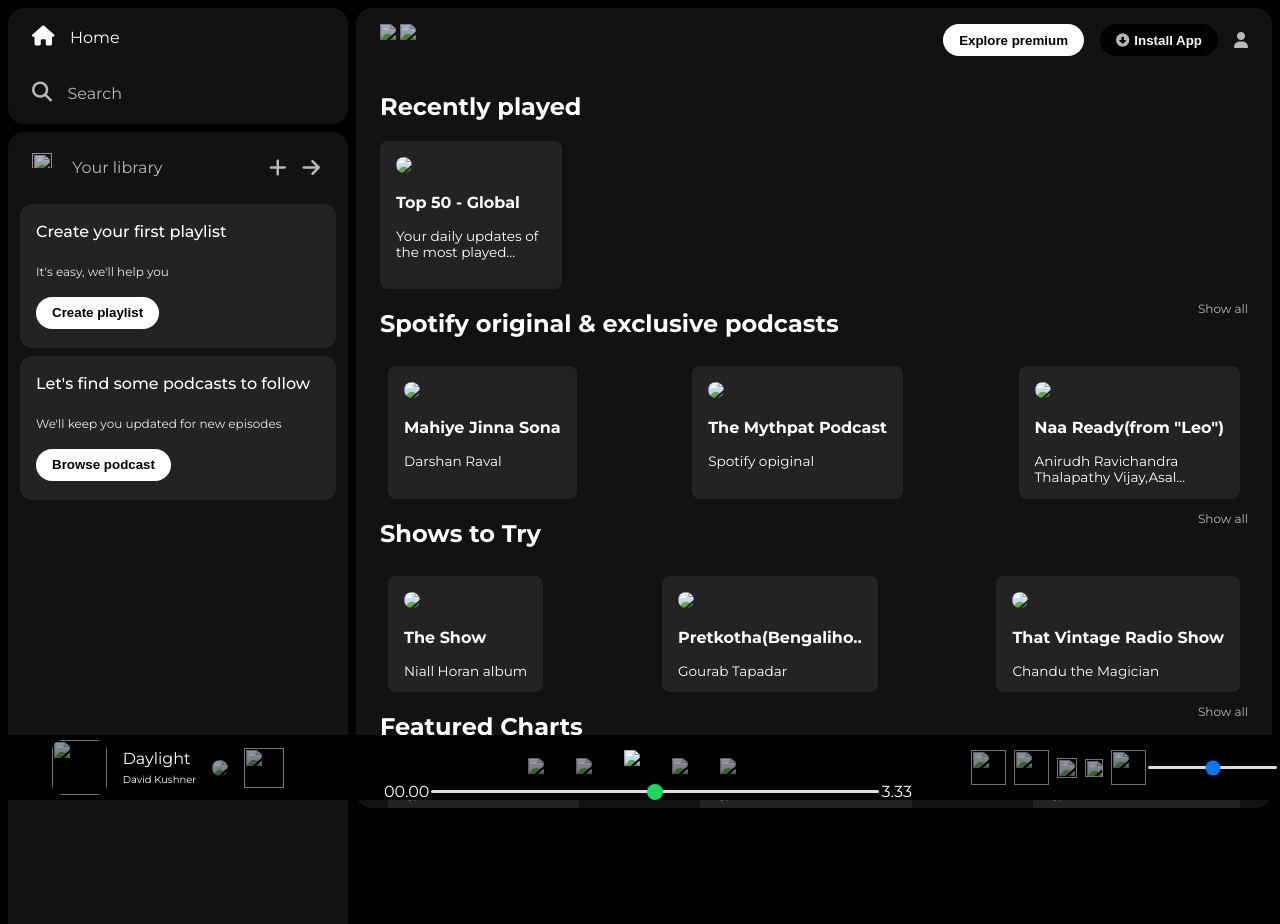
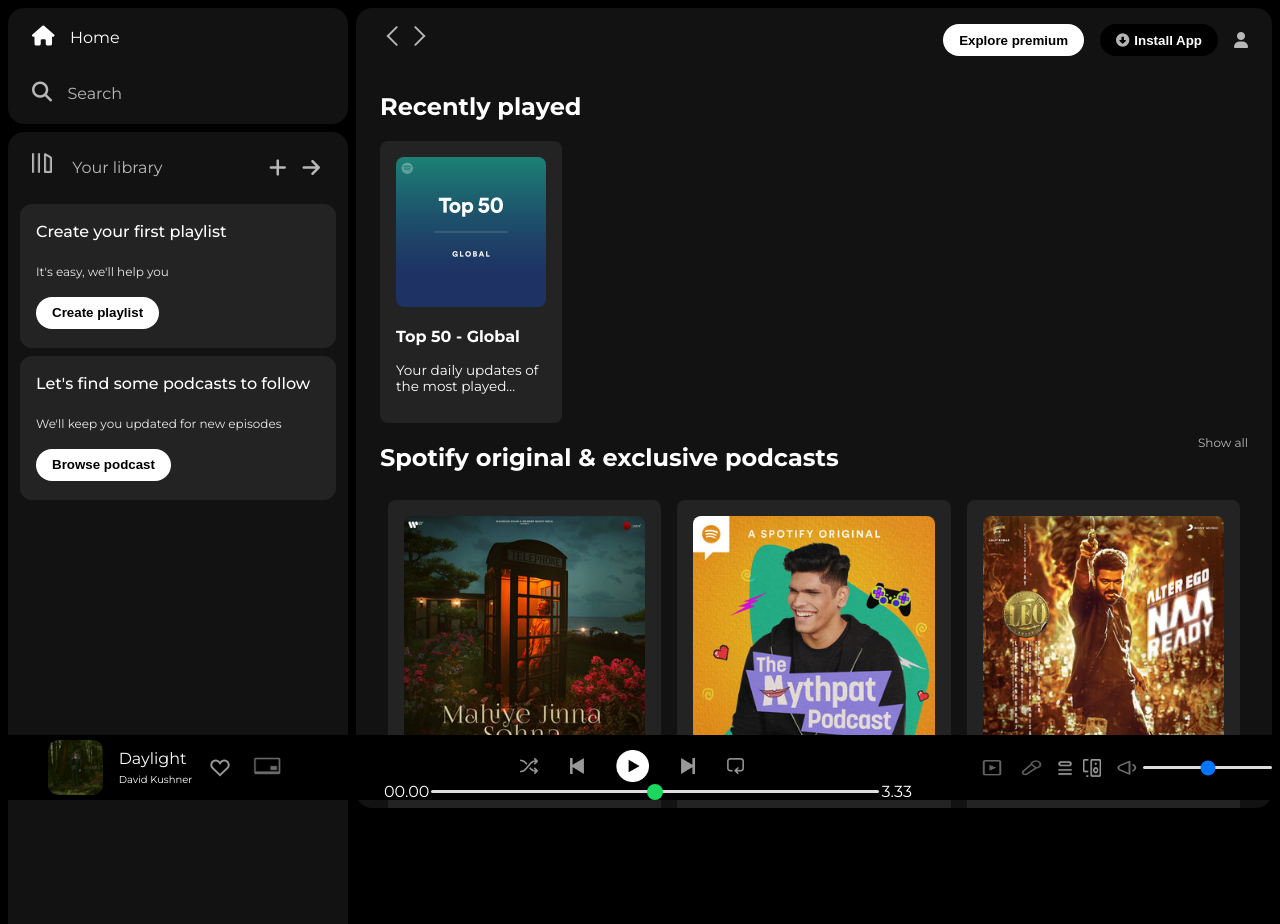
Before and after one commit to Aadrika14/spotify, a plain HTML site: page index.html in a window 1280 px wide. Shown: the top 924 px of the page. Drawn offline with Linux system fonts and the light colour scheme; a web font is replaced by a local one.

Commit message:
Update index.html

```diff
--- a/index.html
+++ b/index.html
@@ -9,7 +9,7 @@
     <link rel="preconnect" href="https://fonts.gstatic.com" crossorigin>
     <link href="https://fonts.googleapis.com/css2?family=Lato:wght@400;700&family=Montserrat:ital,wght@0,300;0,400;0,500;0,700;1,600&family=Playfair+Display:ital,wght@0,600;1,400&family=Poppins:wght@700&family=Roboto:wght@400;700&display=swap" rel="stylesheet">
     <link rel="stylesheet" href="https://cdnjs.cloudflare.com/ajax/libs/font-awesome/6.4.2/css/all.min.css" integrity="sha512-z3gLpd7yknf1YoNbCzqRKc4qyor8gaKU1qmn+CShxbuBusANI9QpRohGBreCFkKxLhei6S9CQXFEbbKuqLg0DA==" crossorigin="anonymous" referrerpolicy="no-referrer" />
-    <link rel="icon" href="./assets/logo.png">
+    <link rel="icon" href="./logo.png">
 </head>
 <body>
     <div class="main">
@@ -30,7 +30,7 @@
 
                     <div class="options">
                         <div class="options-option nav-option">
-                        <img src="./assets/library_icon.png">
+                        <img src="./library_icon.png">
                         <a href="#">Your library</a>
                     </div>
                     <div>
@@ -58,8 +58,8 @@
         <div class="main-content">
             <div class="sticky-nav">
                 <div class="sticky-nav-img">
-                    <img src="./assets/backward_icon.png">
-                    <img src="./assets/forward_icon.png" class="hide">
+                    <img src="./backward_icon.png">
+                    <img src="./forward_icon.png" class="hide">
                 </div>
                 <div class="sticky-nav-options">
                     <button class="badge nav-item hide">Explore premium</button>
@@ -71,7 +71,7 @@
                 <h2>Recently played</h2>
                 <div class="card-container">
                     <div class="card">
-                        <img src="./assets/card1img.jpeg" class="card-img">
+                        <img src="./card1img.jpeg" class="card-img">
                         <p class="card-title">Top 50 - Global</p>
                         <p class="card-info">Your daily updates of the most played...</p>
                     </div>
@@ -85,7 +85,7 @@
                 <div class="card-many">
                 <div class="card-container">
                     <div class="card-2">
-                        <img src="./assets/card2img.jpeg" class="card-img">
+                        <img src="./card2img.jpeg" class="card-img">
                         <p class="card-title">Mahiye Jinna Sona</p>
                         <p class="card-info">Darshan Raval</p>
                     </div>
@@ -93,7 +93,7 @@
 
                     <div class="card-container">
                         <div class="card-2">
-                            <img src="./assets/card8img.jpeg" class="card-img">
+                            <img src="./card8img.jpeg" class="card-img">
                             <p class="card-title">The Mythpat Podcast</p>
                             <p class="card-info">Spotify opiginal</p>
                         </div>
@@ -101,7 +101,7 @@
 
                     <div class="card-container">
                         <div class="card-2">
-                            <img src="./assets/card4img.jpeg" class="card-img">
+                            <img src="./card4img.jpeg" class="card-img">
                             <p class="card-title">Naa Ready(from "Leo")</p>
                             <p class="card-info">Anirudh Ravichandra<br>Thalapathy Vijay,Asal...</p>
                         </div>
@@ -117,7 +117,7 @@
                 <div class="card-many">
                 <div class="card-container">
                     <div class="card-2">
-                        <img src="./assets/card7img.jpeg" class="card-img">
+                        <img src="./card7img.jpeg" class="card-img">
                         <p class="card-title">The Show</p>
                         <p class="card-info">Niall Horan album</p>
                     </div>
@@ -125,7 +125,7 @@
 
                     <div class="card-container">
                         <div class="card-2">
-                            <img src="./assets/card3img.jpeg" class="card-img">
+                            <img src="./card3img.jpeg" class="card-img">
                             <p class="card-title">Pretkotha(Bengaliho..</p>
                             <p class="card-info">Gourab Tapadar</p>
                         </div>
@@ -133,7 +133,7 @@
 
                     <div class="card-container">
                         <div class="card-2">
-                            <img src="./assets/card9img.jpeg" class="card-img">
+                            <img src="./card9img.jpeg" class="card-img">
                             <p class="card-title">That Vintage Radio Show</p>
                             <p class="card-info">Chandu the Magician</p>
                         </div>
@@ -149,7 +149,7 @@
                 <div class="card-many">
                 <div class="card-container">
                     <div class="card-2">
-                        <img src="./assets/card5img.jpeg" class="card-img">
+                        <img src="./card5img.jpeg" class="card-img">
                         <p class="card-title">Top Songs Globally</p>
                         <p class="card-info">All Songs</p>
                     </div>
@@ -157,7 +157,7 @@
 
                     <div class="card-container">
                         <div class="card-2">
-                            <img src="./assets/card6img.jpeg" class="card-img">
+                            <img src="./card6img.jpeg" class="card-img">
                             <p class="card-title">Top Songs Bollywood</p>
                             <p class="card-info">India</p>
                         </div>
@@ -165,7 +165,7 @@
 
                     <div class="card-container">
                         <div class="card-2">
-                            <img src="./assets/card10img.jpeg" class="card-img">
+                            <img src="./card10img.jpeg" class="card-img">
                             <p class="card-title">Top Songs Argentina</p>
                             <p class="card-info">Argentina</p>
                         </div>
@@ -219,21 +219,21 @@
             </div>
             <div class="music-player">
                 <div class="album">
-                        <img src="./assets/album_picture.jpeg" class="play-album">
+                        <img src="./album_picture.jpeg" class="play-album">
                    <p style="margin-right:1rem">Daylight<br><span style="font-size:10px">David Kushner</span></p>
                     <div class="hearts" style="margin-top:1rem;margin-bottom:1rem">
-                        <img src="./assets/album_icon1.png" class="player-album1">
-                        <img src="./assets/album_icon2.png" class="player-album2" style="height:40px;width:40px">
+                        <img src="./album_icon1.png" class="player-album1">
+                        <img src="./album_icon2.png" class="player-album2" style="height:40px;width:40px">
 
                     </div>
                 </div>
                 <div class="player">
                     <div class="player-controls">
-                       <img src="./assets/player_icon1.png" class="player-control-icon">
-                       <img src="./assets/player_icon2.png" class="player-control-icon">
-                       <img src="./assets/player_icon3.png" class="player-control-icon" style="opacity:1; height:2rem">
-                       <img src="./assets/player_icon4.png" class="player-control-icon">
-                       <img src="./assets/player_icon5.png" class="player-control-icon">
+                       <img src="./player_icon1.png" class="player-control-icon">
+                       <img src="./player_icon2.png" class="player-control-icon">
+                       <img src="./player_icon3.png" class="player-control-icon" style="opacity:1; height:2rem">
+                       <img src="./player_icon4.png" class="player-control-icon">
+                       <img src="./player_icon5.png" class="player-control-icon">
                     </div>
                     <div class="playback-bar">
                         <span class="current-time">00.00</span>
@@ -242,11 +242,11 @@
                     </div>
                 </div>
                 <div class="control">
-                    <img src="./assets/controls_icon1.png" class="control-p">
-                    <img src="./assets/controld_icon2.png" class="control-p">
-                    <img src="./assets/controls_icon3.png" class="control-p" style="height:20px;width:20px">
-                    <img src="./assets/controls_icon4.png" class="control-p" style="height:18px;width:18px">
-                    <img src="./assets/controls_icon5.png" class="control-p">
+                    <img src="./controls_icon1.png" class="control-p">
+                    <img src="./controld_icon2.png" class="control-p">
+                    <img src="./controls_icon3.png" class="control-p" style="height:20px;width:20px">
+                    <img src="./controls_icon4.png" class="control-p" style="height:18px;width:18px">
+                    <img src="./controls_icon5.png" class="control-p">
                     <input type="range" class="range" min="0" max="50">
                 </div>
             </div>
```
